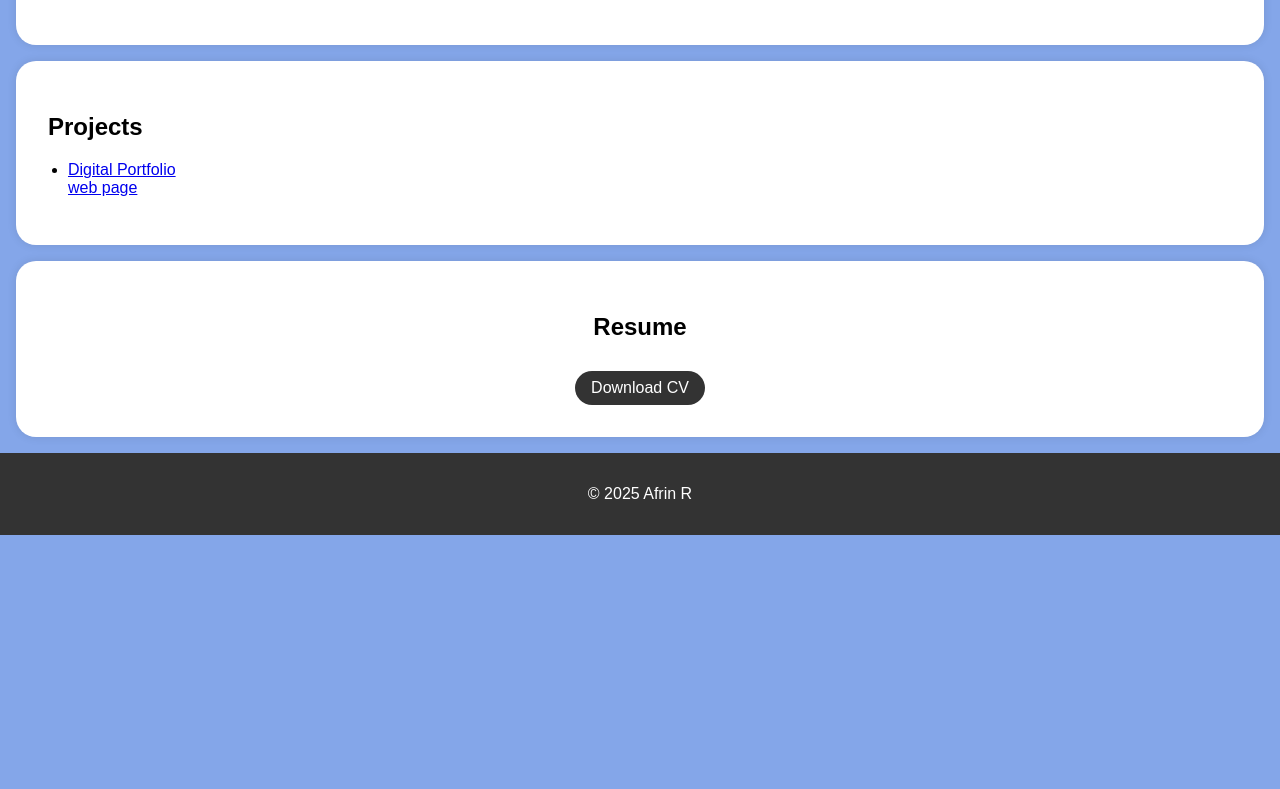
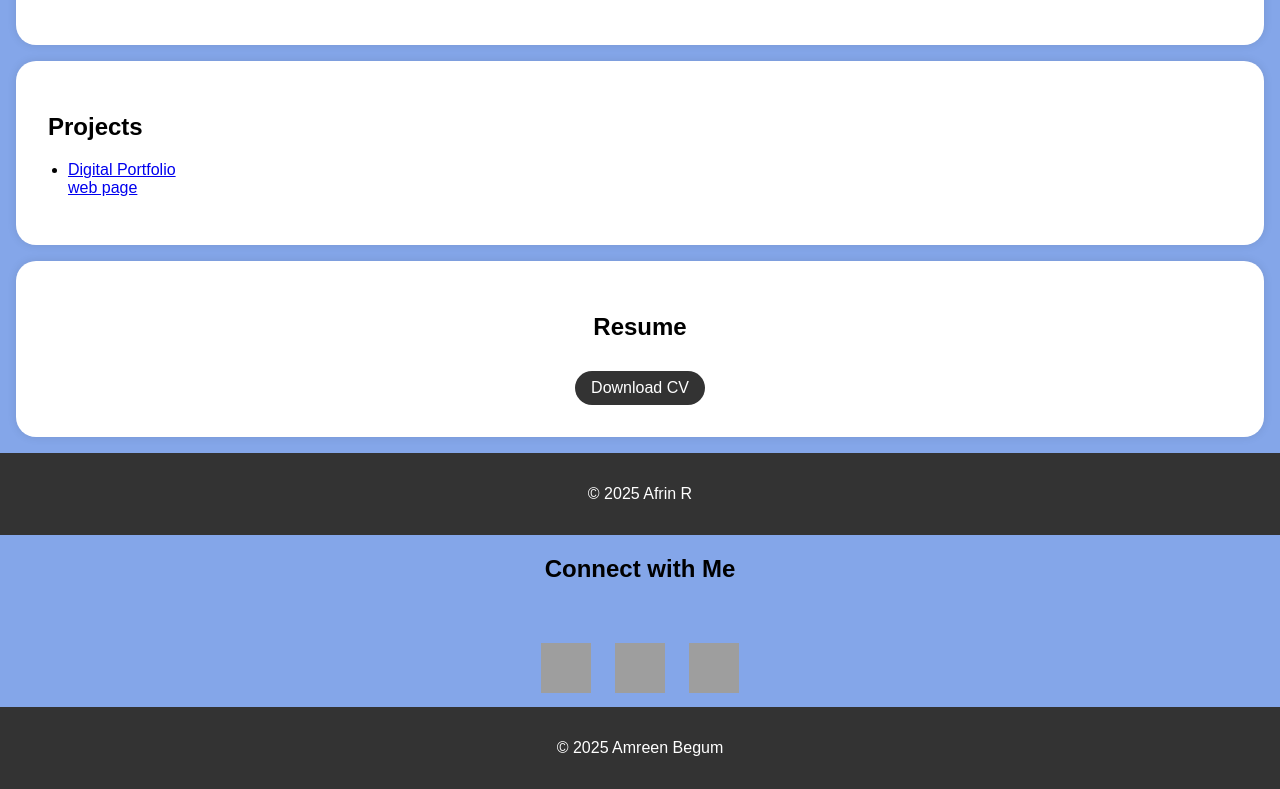
Before and after one commit to afrinaffu01/Portfolio, a plain HTML site: page index.html in a window 1280 px wide. Shown: the part 821-1610 px from the top of the page. Before the commit the page ends 1356 px from the top, so only its background shows below. Drawn offline with Linux system fonts and the light colour scheme; grey boxes are pictures that could not be loaded.

Commit message:
Update index.html

```diff
--- a/index.html
+++ b/index.html
@@ -188,3 +188,59 @@
     </script>
 </body>
 </html>
+<!DOCTYPE html>
+<html lang="en">
+<head>
+    <meta charset="UTF-8">
+    <meta name="viewport" content="width=device-width, initial-scale=1.0">
+    <title>Social Media Icons</title>
+    <style>
+        body {
+            text-align: center;
+            font-family: Arial, sans-serif;
+        }
+
+        .social-icons {
+            margin-top: 50px;
+        }
+
+        .social-icons a {
+            display: inline-block;
+            margin: 10px;
+            text-decoration: none;
+        }
+
+        .social-icons img {
+            width: 50px;
+            height: 50px;
+            transition: transform 0.2s;
+        }
+
+        .social-icons img:hover {
+            transform: scale(1.2);
+        }
+    </style>
+</head>
+<body>
+
+    <h2>Connect with Me</h2>
+
+    <div class="social-icons">
+        <a href="https://github.com/amreen1166/Portfolio-.git" target="_blank">
+            <img src="https://cdn-icons-png.flaticon.com/512/25/25231.png" alt="GitHub">
+        </a>
+
+        <a href="https://www.linkedin.com/in/afrin-r-721b692b3?utm_source=share&utm_campaign=share_via&utm_content=profile&utm_medium=android_app"_blank">
+            <img src="https://cdn-icons-png.flaticon.com/512/174/174857.png" alt="LinkedIn">
+        </a>
+
+        <a href="mailto: afrinrahamathullah0106@gmail.com">
+            <img src="https://cdn-icons-png.flaticon.com/512/732/732200.png" alt="Email">
+        </a>
+    </div>
+    <footer>
+        <p>&copy; 2025 Amreen Begum</p>
+    </footer>
+
+</body>
+</html>
```
